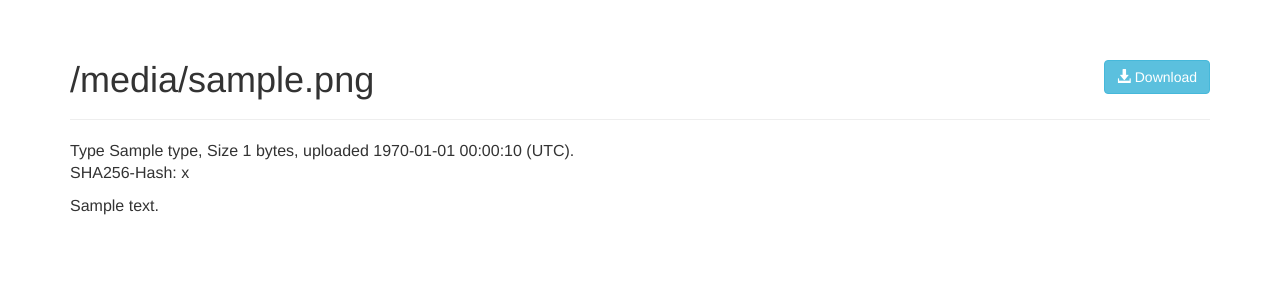
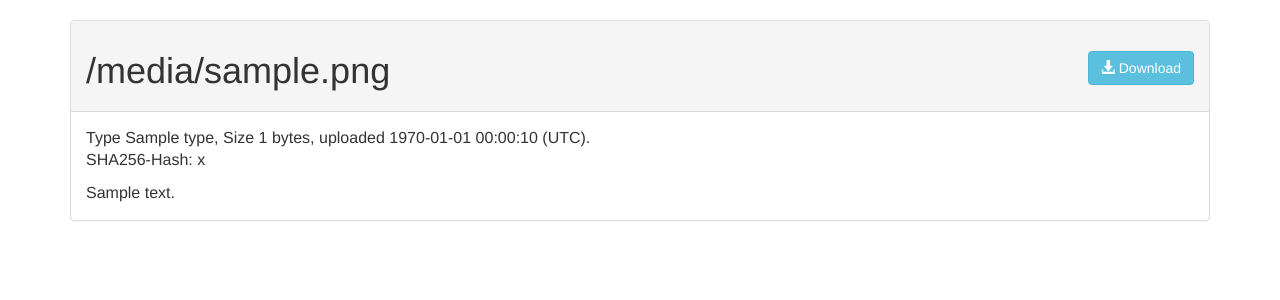
Before and after one commit to bepasty/bepasty-server, a Flask app: template bepasty/templates/display.html in a window 1280 px wide. Shown: the part 68-368 px from the top of the page. Run offline with Flask 2, Linux system fonts and the light colour scheme; the template is opened without the code that fills it: most values are stand-ins (such as "Sample title", 1, 10 or a date in 2020); parts of the project's set-up code (start-up, migrations or seed data) failed here and were passed over; some libraries are stand-ins or nearby versions.

Commit message:
item display: use a panel and a button group

```diff
--- a/bepasty/templates/display.html
+++ b/bepasty/templates/display.html
@@ -1,28 +1,33 @@
 {% extends "_layout.html" %}
 
 {% block content %}
-<div class="page-header">
+<div class="panel panel-default">
+    <div class="panel-heading">
         <h1>
             {{ item.meta['filename'] }}
+            <div class="btn-group pull-right">
+                <button id="dl-btn" type="button" class="btn btn-info">
+                    <span class="glyphicon glyphicon-download-alt"></span> Download
+                </button>
                 {% if session.may_upload %}
-        <button id="del-btn" type="button" class="btn btn-danger pull-right"><span class="glyphicon glyphicon-remove"></span> Delete</button>
+                <button id="del-btn" type="button" class="btn btn-danger">
+                    <span class="glyphicon glyphicon-remove"></span> Delete
+                </button>
                 {% endif %}
-        <button id="dl-btn" type="button" class="btn btn-info pull-right"><span class="glyphicon glyphicon-download-alt"></span> Download</button>
+            </div>
         </h1>
     </div>
-
-<div class="meta">
+    <div class="panel-body">
         <p>
-        Type {{ item.meta.get('type') or 'undefined' }}, Size {{ item.meta['size'] }} bytes, uploaded {{ item.meta['timestamp-upload'] | datetime }}.<br/>
+        Type {{ item.meta.get('type') or 'undefined' }}, Size {{ item.meta['size'] }} bytes, uploaded {{ item.meta['timestamp-upload'] | datetime }}.
+        <br/>
         SHA256-Hash: {{ item.meta.get('hash')}}
         </p>
-
-</div>
-
         <div class="data">
             {{ rendered_content }}
         </div>
-
+    </div>
+</div>
 {% endblock content %}
 
 {% block extra_script %}
```
Lines whose indentation alone changed are shown as unchanged.
